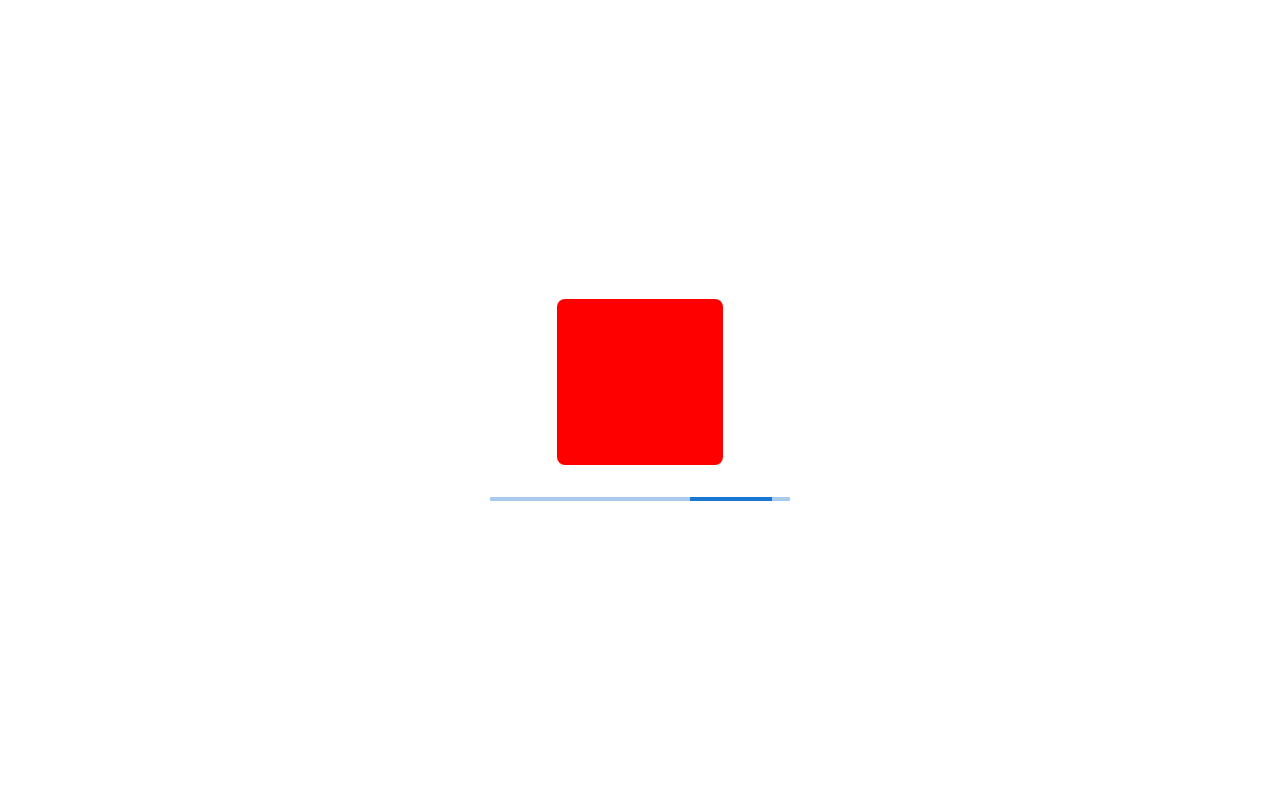
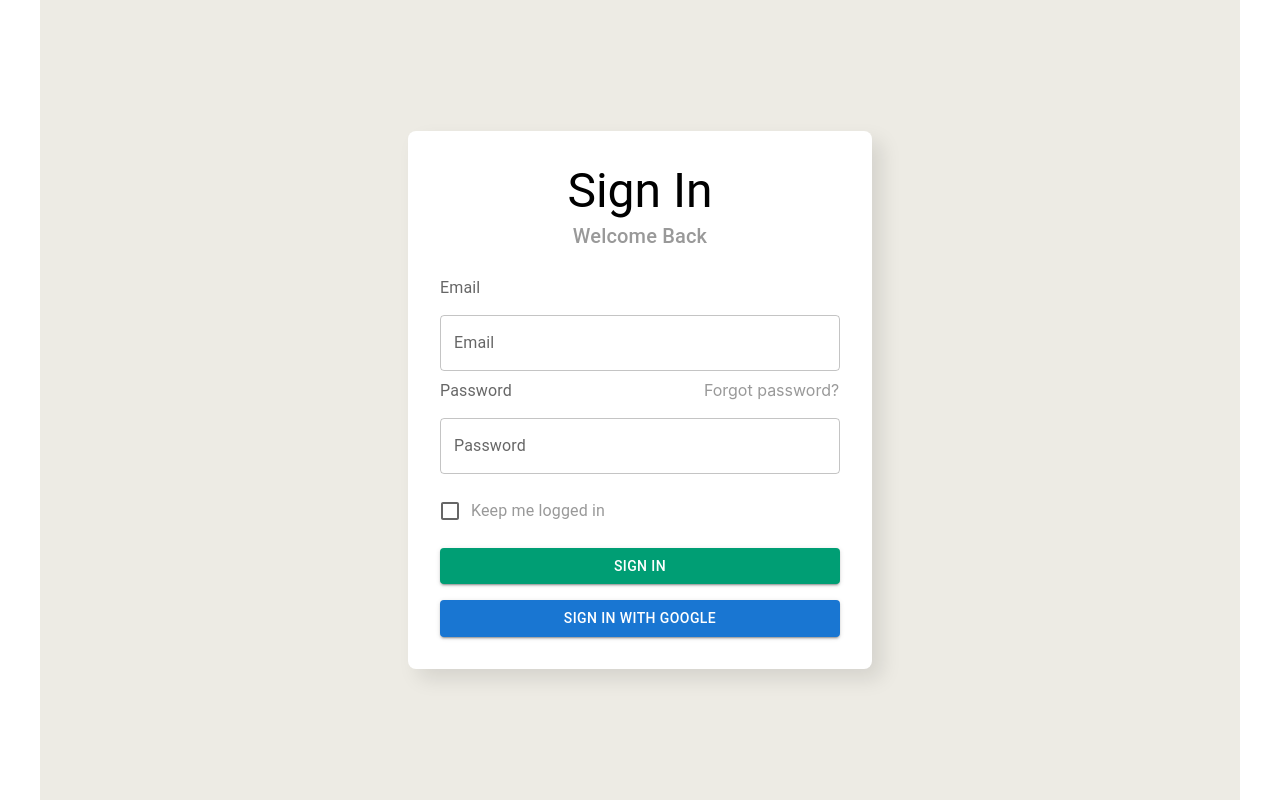
Before and after one commit to shadab-ansari11/Billing-soft, a React (Create React App) app: page / in a window 1280 px wide. Built offline with nearby package versions, Linux system fonts and the light colour scheme.

Commit message:
login ui with noor

```diff
--- a/package.json
+++ b/package.json
@@ -5,6 +5,7 @@
   "dependencies": {
     "@emotion/react": "^11.14.0",
     "@emotion/styled": "^11.14.0",
+    "@mui/icons-material": "^7.0.2",
     "@mui/material": "^7.0.2",
     "@mui/system": "^7.0.2",
     "@reduxjs/toolkit": "^2.7.0",
--- a/src/index.tsx
+++ b/src/index.tsx
@@ -17,7 +17,6 @@ const root = ReactDOM.createRoot(
 );
 root.render(
   <React.StrictMode>
-    {/* <App /> */}
     <Provider store={store}>
       <PersistGate loading={null} persistor={persistor}>
         <StyledEngineProvider injectFirst>
--- a/src/navigation/ScreenContainer/AuthLoad.tsx
+++ b/src/navigation/ScreenContainer/AuthLoad.tsx
@@ -1,7 +1,4 @@
-import Loadable from "react-loadable";
-import { Spinner } from "../../components/Loader";
+import React, { lazy } from "react";
 
-export const Login = Loadable({
-  loader: () => import("../../page/Auth/Login"),
-  loading: () => <Spinner />,
-});
+// Lazy load Login page
+export const Login = lazy(() => import("../../page/Auth/Login"));
--- a/src/navigation/index.tsx
+++ b/src/navigation/index.tsx
@@ -6,18 +6,28 @@ import { Route, Routes } from "react-router-dom";
 // import * as AdminLoadable from "./ScreenContainer/AdminLoad"
 import * as AuthLoadable from "./ScreenContainer/AuthLoad";
 import AppRoutes from "./appRoutes";
+import { Suspense, useEffect, useState } from "react";
+import { Spinner } from "../components/Loader";
 
 function Application() {
   const { isLoggedIn } = useUserInfo();
-  console.log(isLoggedIn)
+  console.log(isLoggedIn);
+  const [spinnerLoad, setSpinnerLoad] = useState(true);
+  useEffect(() => {
+    const timer = setTimeout(() => {
+      setSpinnerLoad(false);
+    }, 5000);
+    return () => {
+      clearTimeout(timer);
+    };
+  }, []);
   // const decoded = useDecodedData();
   return (
-    <Routes>
-          <Route
-              element={<AuthLoadable.Login/>}
-              path={AppRoutes.LOGIN}
-            />
-    </Routes>
+    <Suspense fallback={spinnerLoad ? <Spinner /> : null}>
+      <Routes>
+        <Route path={AppRoutes.LOGIN} element={<AuthLoadable.Login />} />
+      </Routes>
+    </Suspense>
   );
 }
 
--- a/src/page/Auth/Login/index.tsx
+++ b/src/page/Auth/Login/index.tsx
@@ -1,10 +1,91 @@
 import React from "react";
-
+import Box from "@mui/material/Box";
+import {
+  Container,
+  Typography,
+  FormLabel,
+  TextField,
+  FormControlLabel,
+  Checkbox,
+  Button,
+  Link,
+} from "@mui/material";
 function Login() {
   return (
-    <div>
-        <h1>Login</h1>
-    </div>
+    <Container
+      fixed
+      sx={{
+        bgcolor: "#edebe4",
+        minHeight: "100vh",
+        display: "flex",
+        justifyContent: "center",
+        alignItems: "center",
+      }}
+    >
+      <Box
+        sx={{
+          bgcolor: "#fff",
+          width: 400,
+          p: 4,
+          borderRadius: 2,
+          boxShadow: "10px 10px 20px rgba(0, 0, 0, 0.1)",
+        }}
+      >
+        <Typography variant="h3" sx={{ color: "black", textAlign: "center" }}>
+          Sign In
+        </Typography>
+        <Typography
+          variant="h6"
+          sx={{ color: "#999", textAlign: "center", mb: 3 }}
+        >
+          Welcome Back
+        </Typography>
+
+        <form>
+          <FormLabel>Email</FormLabel>
+          <TextField
+            fullWidth
+            margin="normal"
+            id="email"
+            label="Email"
+            variant="outlined"
+          />
+
+          <FormLabel>Password</FormLabel>
+          <Link href="#" sx={{color: "#999",ml:24}} underline="none">Forgot password?</Link>
+          <TextField
+            fullWidth
+            margin="normal"
+            id="password"
+            label="Password"
+            variant="outlined"
+            type="password"
+          />
+
+          <FormControlLabel
+            control={<Checkbox />}
+            label="Keep me logged in"
+            sx={{ mt: 1, color:'#999' }}
+          />
+
+          <Button
+            fullWidth
+            variant="contained"
+            sx={{ backgroundColor: "#009e74", mt: 2 }}
+          >
+            Sign In
+          </Button>
+        </form>
+
+        <Button
+            fullWidth
+            variant="contained"
+            sx={{ mt: 2 }}
+          >
+            Sign in with google
+          </Button>
+      </Box>
+    </Container>
   );
 }
 
```
Also changed, not shown: 1 other file (tests, documents, lock files or other folders).
